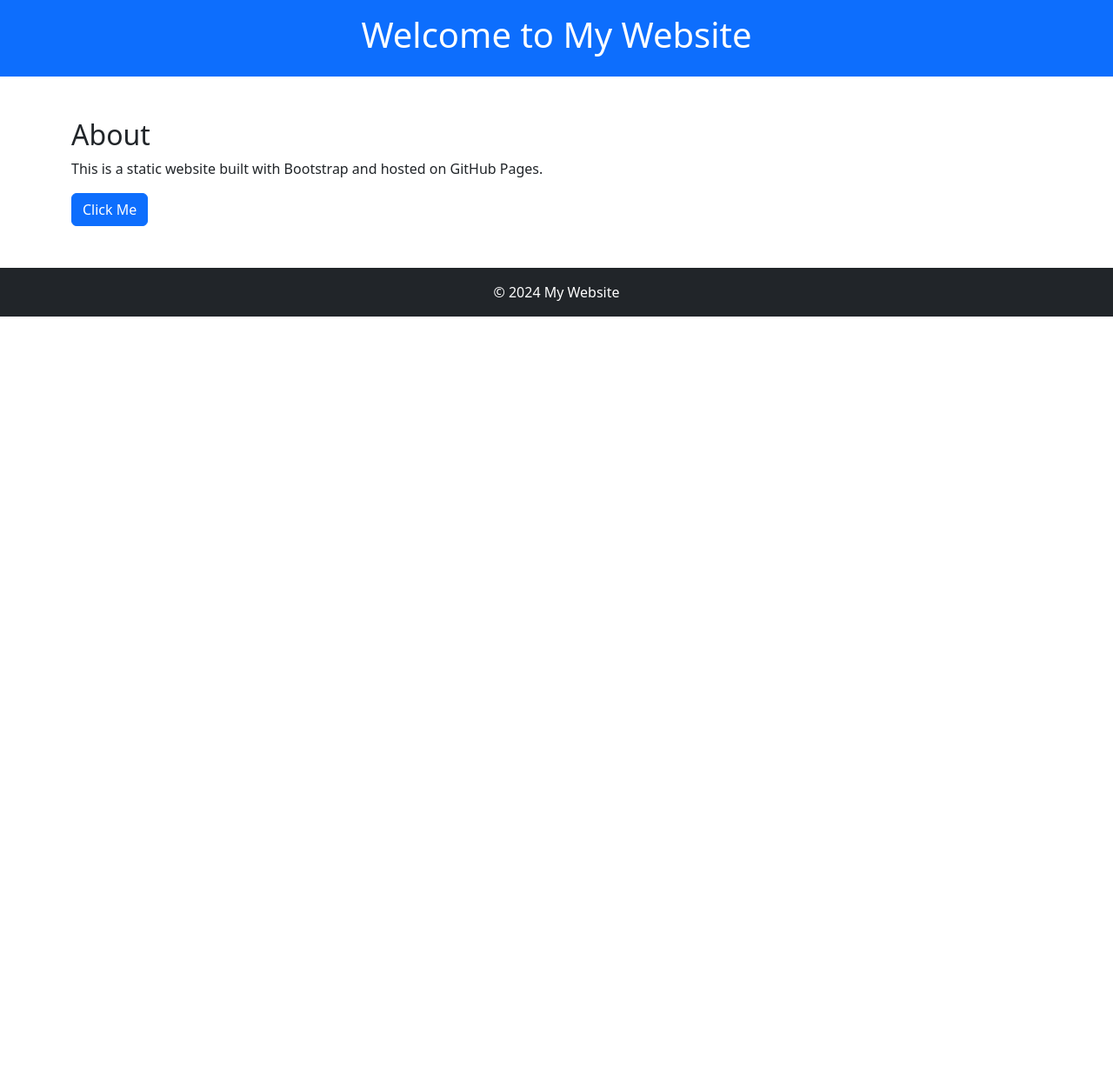
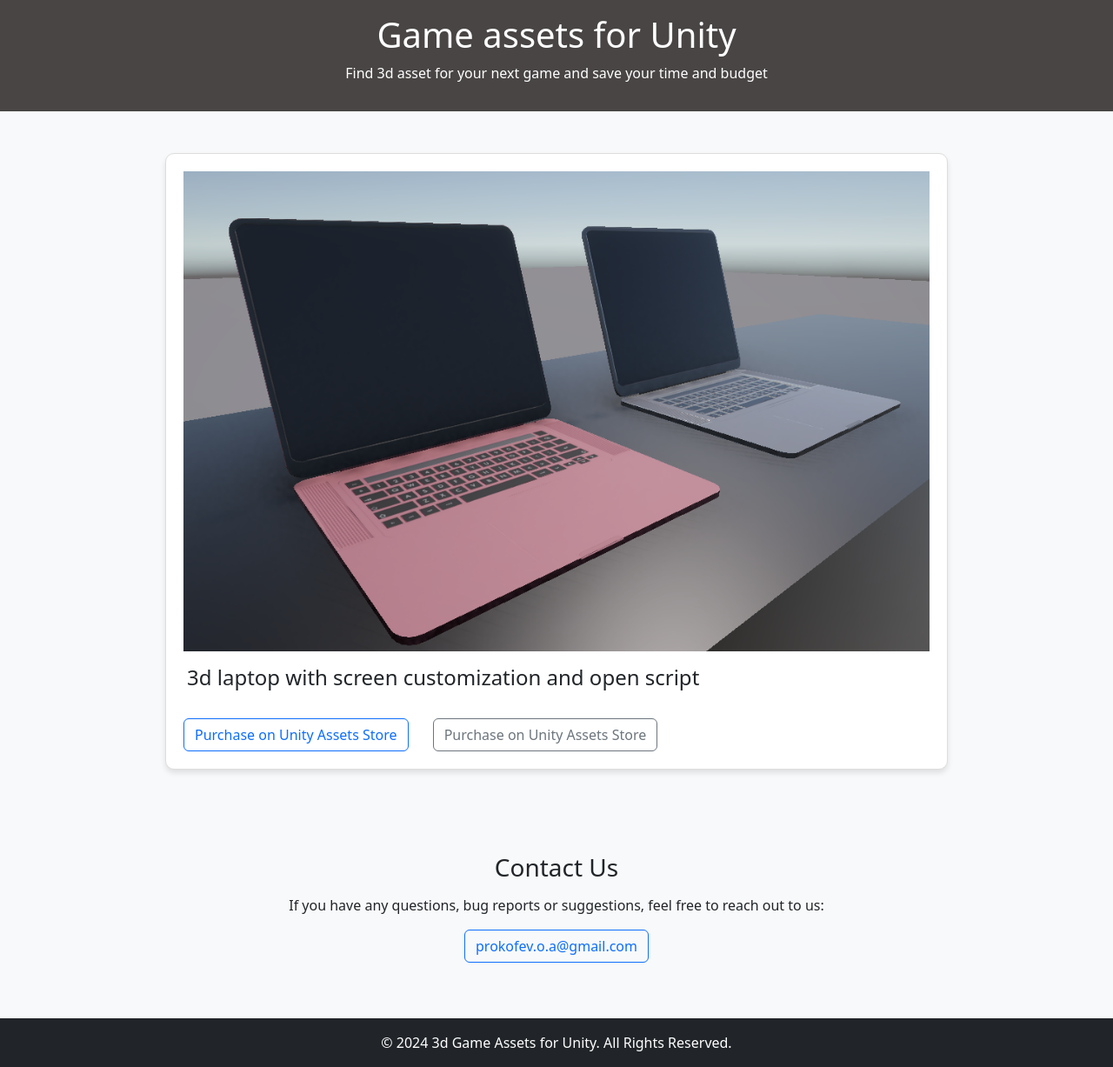
Before and after one commit to Rocanten/game-assets-lab, a plain HTML site: page index.html in a window 1280 px wide. Shown: the whole page at 87% size. Before the commit the page ends 800 px from the top, so only its background shows below. Drawn offline with nearby package versions, Linux system fonts and the light colour scheme.

Commit message:
Added card for product, pdf, asset link, contact

```diff
--- a/index.html
+++ b/index.html
@@ -3,33 +3,51 @@
 <head>
   <meta charset="UTF-8">
   <meta name="viewport" content="width=device-width, initial-scale=1.0">
-  <title>My Static Website</title>
+  <title>3d Game Assets for Unity</title>
   <!-- Bootstrap CSS -->
   <link
     href="https://cdn.jsdelivr.net/npm/bootstrap@5.3.0/dist/css/bootstrap.min.css"
     rel="stylesheet"
   >
-  <!-- Your Custom Styles -->
+  <!-- Link to External Styles -->
   <link href="styles.css" rel="stylesheet">
 </head>
 <body>
-  <header class="bg-primary text-white text-center py-3">
-    <h1>Welcome to My Website</h1>
+  <!-- Header -->
+  <header class="bg-header text-white text-center py-3">
+    <h1>Game assets for Unity</h1>
+    <p>Find 3d asset for your next game and save your time and budget</p>
   </header>
 
-  <main class="container my-5">
-    <h2>About</h2>
-    <p>This is a static website built with Bootstrap and hosted on GitHub Pages.</p>
-    <button class="btn btn-primary">Click Me</button>
+  <!-- Main Content -->
+  <main class="d-flex justify-content-center align-items-center flex-column my-5">
+    <div class="row">
+      <div class="col">
+        <div class="product-card">
+          <img src="/assets/images/laptop.png" class="img-fluid" alt="3d laptop unity asset">
+          <h2 class="mt-3 ms-1">3d laptop with screen customization and open script</h2>
+          <a href="https://assetstore.unity.com/packages/slug/305964" target="_blank" class="btn btn-outline-primary me-4 mt-4">Purchase on Unity Assets Store</a>
+          <a href="/assets/Laptop_Prefab_for_Unity_Asset.pdf" target="_blank" class="btn btn-outline-secondary me-4 mt-4">Purchase on Unity Assets Store</a>
+        </div>
+      </div>
+    </div>
   </main>
 
+  <!-- Contacts Section -->
+  <section class="contacts-section bg-light py-5 text-center">
+    <h2>Contact Us</h2>
+    <p>If you have any questions, bug reports or suggestions, feel free to reach out to us:</p>
+    <p>
+      <a href="mailto:support@example.com" class="btn btn-outline-primary">prokofev.o.a@gmail.com</a>
+    </p>
+  </section>
+
+  <!-- Footer -->
   <footer class="bg-dark text-white text-center py-3">
-    &copy; 2024 My Website
+    &copy; 2024 3d Game Assets for Unity. All Rights Reserved.
   </footer>
 
   <!-- Bootstrap JavaScript Bundle (with Popper) -->
   <script src="https://cdn.jsdelivr.net/npm/bootstrap@5.3.0/dist/js/bootstrap.bundle.min.js"></script>
-  <!-- Your Custom Scripts -->
-  <script src="script.js"></script>
 </body>
 </html>
--- /dev/null
+++ b/styles.css
@@ -0,0 +1,53 @@
+/* styles.css */
+body {
+  background-color: #f8f9fa; /* Light gray background */
+  margin: 0;
+  display: flex;
+  flex-direction: column;
+  min-height: 100vh;
+}
+
+header {
+  background-color: #007bff; /* Bootstrap Primary Color */
+}
+
+footer {
+  background-color: #343a40; /* Bootstrap Dark Color */
+  color: white;
+}
+
+main {
+  flex: 1; /* Ensures main content expands to fill available space */
+}
+
+h2 {
+	font-size: 24px;
+	font-weight: normal;
+}
+
+.bg-header {
+	background-color: rgb(73 69 69) !important;
+}
+
+.contacts-section {
+  background-color: #f8f9fa;
+}
+
+.contacts-section h2 {
+  margin-bottom: 15px;
+  font-size: 1.75rem;
+}
+
+.product-card {
+  max-width: 900px;
+  background-color: white;
+  border: 1px solid #ddd;
+  border-radius: 10px;
+  box-shadow: 0 4px 6px rgba(0, 0, 0, 0.1);
+  padding: 20px;
+}
+
+.product-image {
+  max-width: 100%;
+  border-radius: 8px;
+}
```
Also changed, not shown: assets/images/laptop.png (added), 1 other file.
